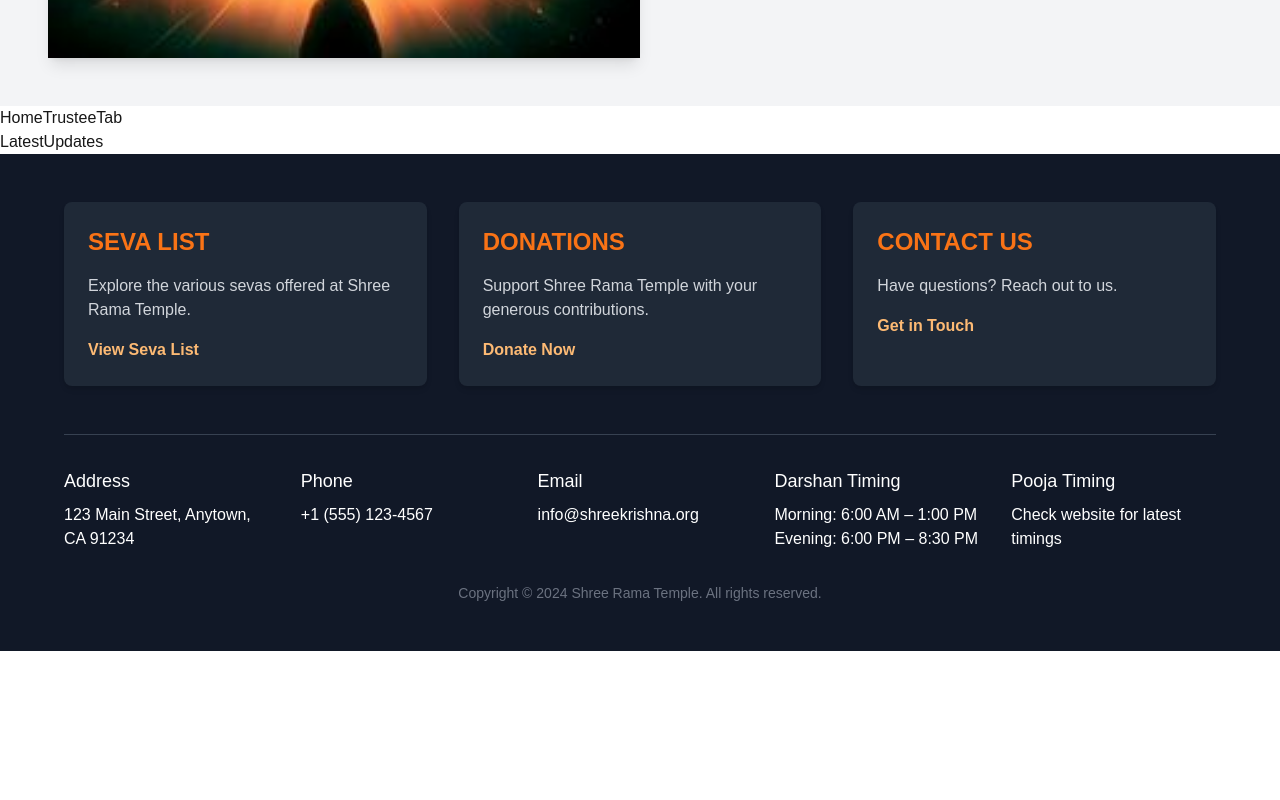
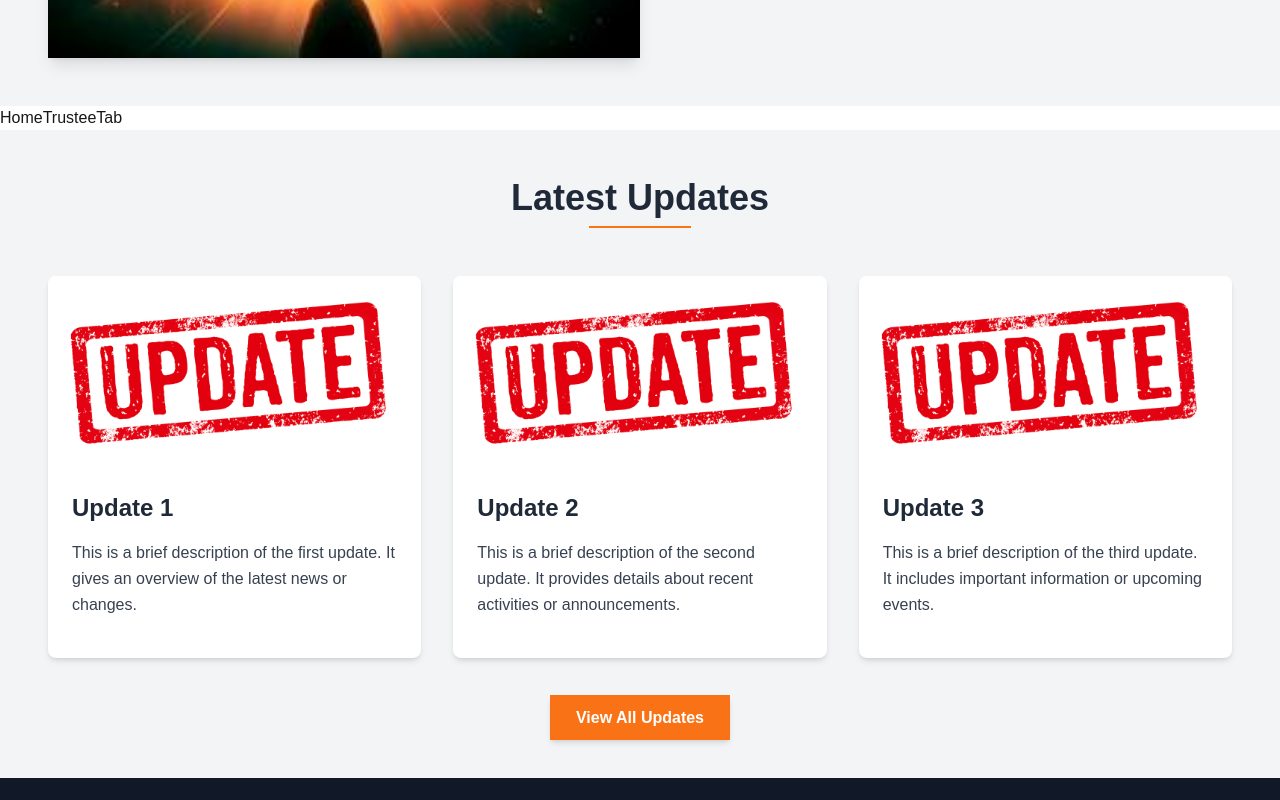
Before and after one commit to gaureshpai/temple, a Next.js app: page / in a window 1280 px wide. Shown: the part 1520-2320 px from the top of the page. Before the commit the page ends 2171 px from the top, so only its background shows below. Built offline with nearby package versions, Linux system fonts and the light colour scheme.

Commit message:
Latest updates component done

```diff
--- a/components/LatestUpdates.tsx
+++ b/components/LatestUpdates.tsx
@@ -1,9 +1,70 @@
-import React from 'react'
+import React from 'react';
+import Image from 'next/image';
+import Link from 'next/link';
+
+const updates = [
+  {
+    id: 1,
+    imageSrc: '/images/update.jpg',
+    heading: 'Update 1',
+    description: 'This is a brief description of the first update. It gives an overview of the latest news or changes.',
+    link: 'huh'
+  },
+  {
+    id: 2,
+    imageSrc: '/images/update.jpg',
+    heading: 'Update 2',
+    description: 'This is a brief description of the second update. It provides details about recent activities or announcements.',
+    link: 'huh'
+  },
+  {
+    id: 3,
+    imageSrc: '/images/update.jpg',
+    heading: 'Update 3',
+    description: 'This is a brief description of the third update. It includes important information or upcoming events.',
+    link: 'huh'
+  },
+];
 
 const LatestUpdates = () => {
   return (
-    <div>LatestUpdates</div>
-  )
-}
+    <div className="bg-gray-100 py-12 px-4 md:px-8">
+      <div className="text-center mb-12">
+        <h1 className="text-4xl font-bold text-gray-800">Latest Updates</h1>
+        <hr className="border-t-2 border-orange-500 my-2 mx-auto w-1/12" />
+      </div>
+      <div className="max-w-7xl mx-auto px-4">
+        <div className="flex flex-col md:flex-row md:space-x-8 space-y-8 md:space-y-0">
+          {updates.map((update) => (
+            <Link href={update.link} key={update.id} className="flex-1">
+              <div className="bg-white rounded-lg shadow-md overflow-hidden transition-all duration-300 ease-in-out transform hover:scale-105 hover:shadow-xl cursor-pointer h-full flex flex-col">
+                <div className="h-48 relative">
+                  <Image
+                    src={update.imageSrc}
+                    alt={update.heading}
+                    layout="fill"
+                    objectFit="cover"
+                  />
+                </div>
+                <div className="p-6 flex-grow">
+                  <h2 className="text-2xl font-semibold text-gray-800 mb-4 transition-colors duration-300 ease-in-out group-hover:text-orange-500">{update.heading}</h2>
+                  <p className="text-gray-700 mb-4 leading-relaxed">{update.description}</p>
+                </div>
+              </div>
+            </Link>
+          ))}
+        </div>
+        <div className="text-center mt-12">
+          <Link
+            href="/Updates"
+            className="bg-orange-500 text-white font-bold px-6 py-3 border-2 border-orange-500 transition duration-300 ease-in-out hover:bg-transparent hover:text-orange-500 hover:border-orange-500 shadow-md hover:shadow-lg"
+          >
+            View All Updates
+          </Link>
+        </div>
+      </div>
+    </div>
+  );
+};
 
-export default LatestUpdates
+export default LatestUpdates;
```
